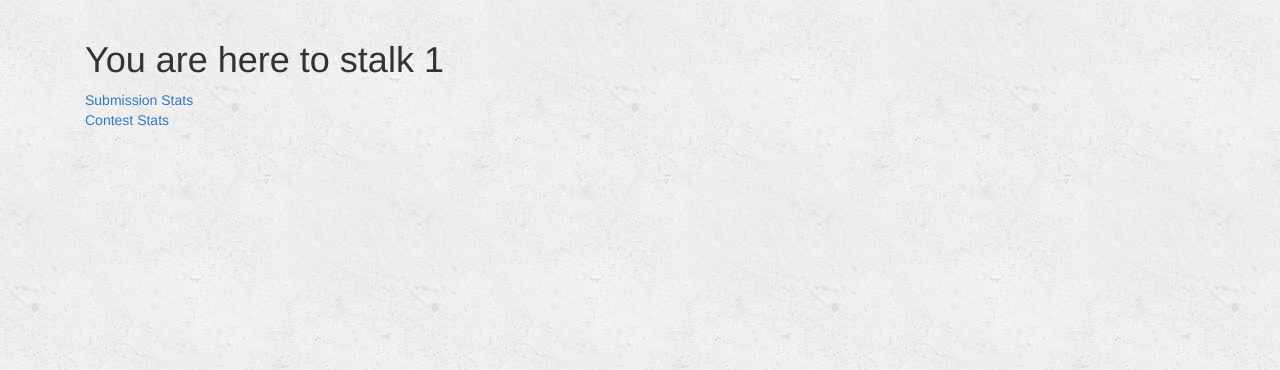
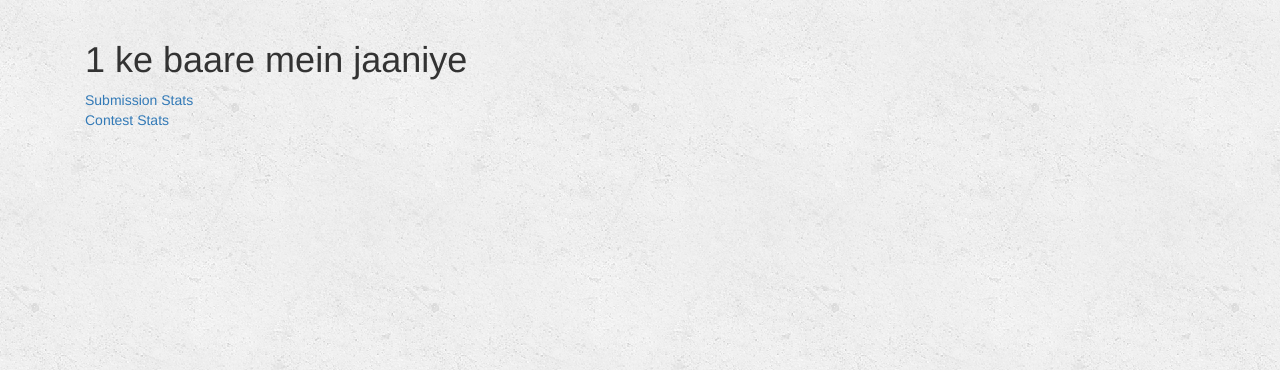
Before and after one commit to krtky123/CodeForces-Crawler, a Django app: page /who/1 in a window 1280 px wide. Shown: the part 50-420 px from the top of the page. Run offline with Django 3.2, Linux system fonts and the light colour scheme; some libraries are stand-ins or nearby versions.

Commit message:
Update options.html

```diff
--- a/templates/options.html
+++ b/templates/options.html
@@ -2,7 +2,7 @@
 {% block content %}
 <div class="col-lg-6 col-md-7 col-sm-8">
     <div class="banner-content">
-        <h1>You are here to stalk {{ handle }}</h1>
+        <h1>{{ handle }} ke baare mein jaaniye</h1>
         <a href="/submission/{{ handle }}" target="_blank">Submission Stats</a><br>
         <a href="/contest/{{ handle }}" target="_blank">Contest Stats</a>
     </div>
```
